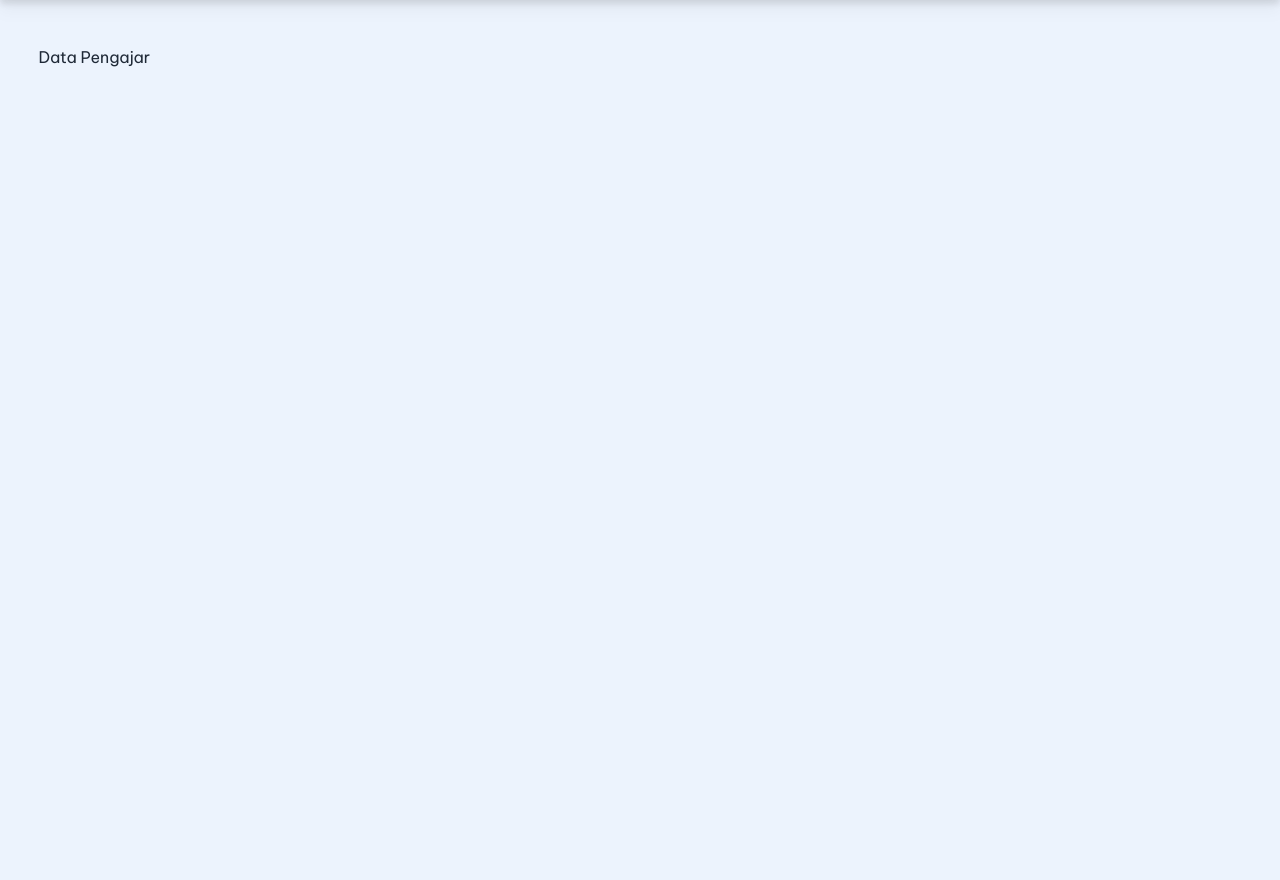
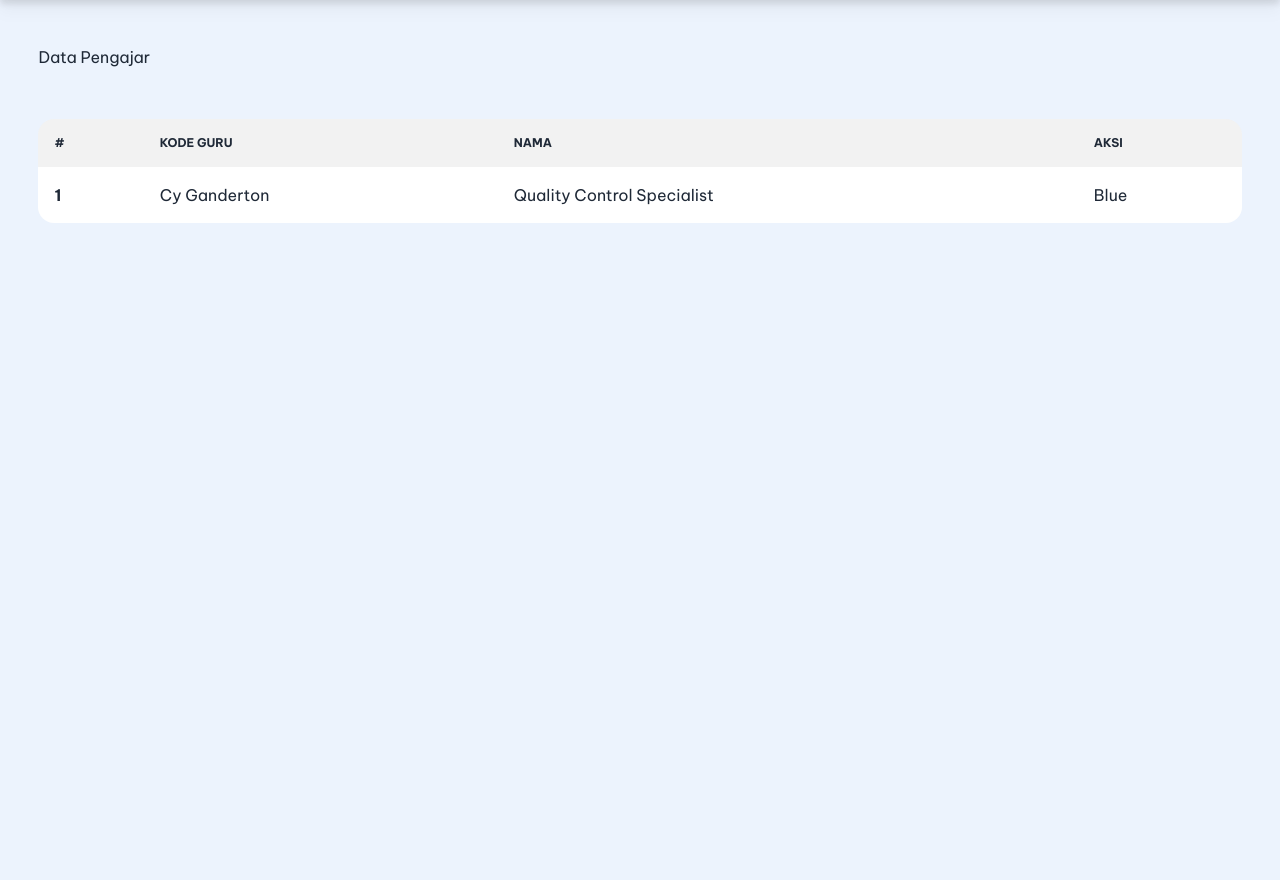
Before and after one commit to lazkerz/penjadwalan, a PHP site: page /admin/index.php?hal=data-pengajar in a window 1280 px wide. Shown: the part 66-946 px from the top of the page. Run offline with PHP 8.4, Linux system fonts and the light colour scheme; some libraries are stand-ins or nearby versions.

Commit message:
revisi main

```diff
--- a/admin/dataPengajar.php
+++ b/admin/dataPengajar.php
@@ -2,4 +2,25 @@
     <div>
         <h3>Data Pengajar</h3>
     </div>
+    <div class="overflow-x-auto mt-[50px]">
+        <table class="table w-full">
+            <!-- head -->
+            <thead>
+                <tr>
+                    <th>#</th>
+                    <th>Kode Guru</th>
+                    <th>Nama</th>
+                    <th>Aksi</th>
+                </tr>
+            </thead>
+            <tbody>
+                <tr>
+                    <th>1</th>
+                    <td>Cy Ganderton</td>
+                    <td>Quality Control Specialist</td>
+                    <td>Blue</td>
+                </tr>
+            </tbody>
+        </table>
+    </div>
 </section>
```
